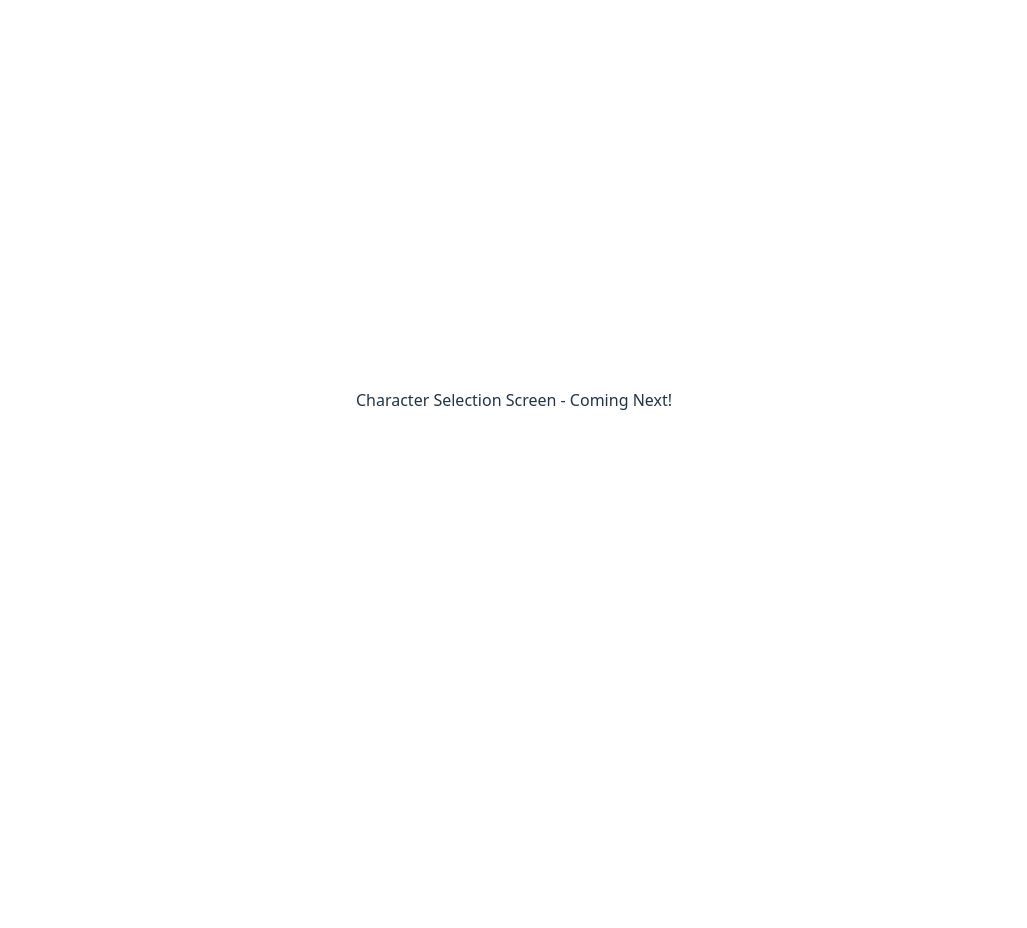
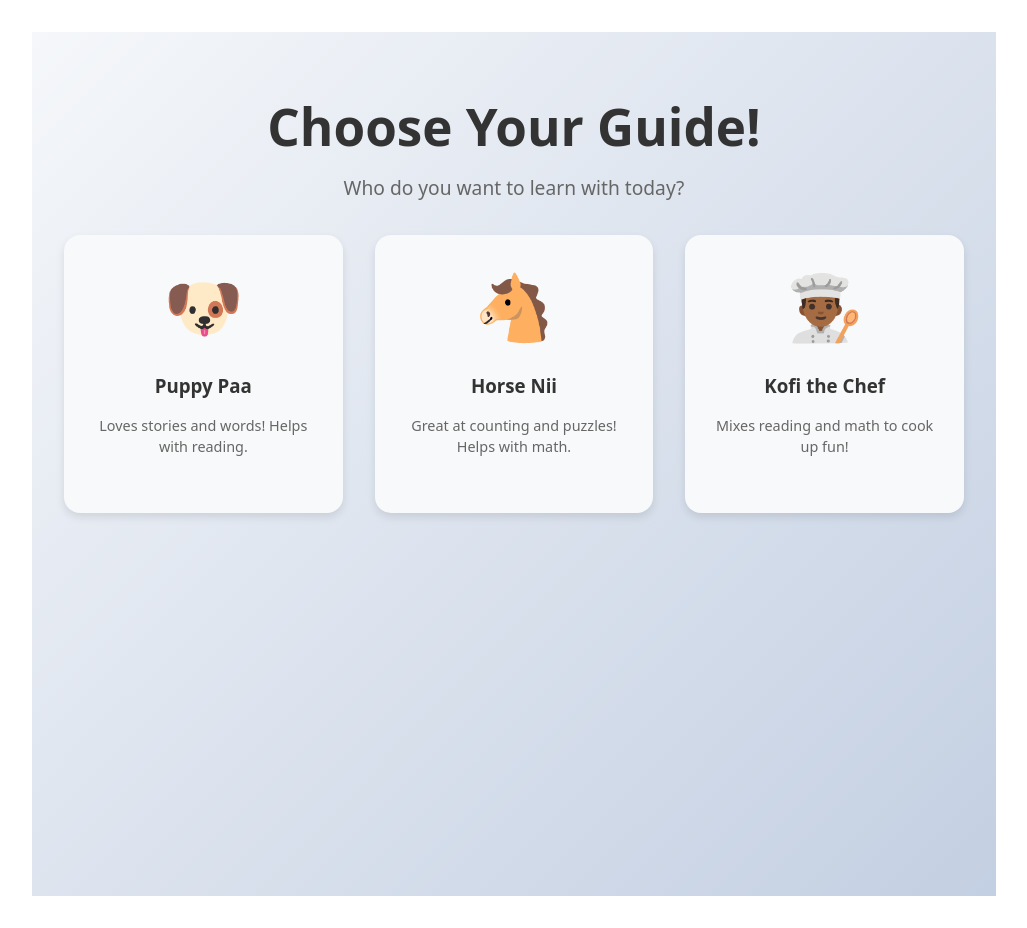
Before and after one commit to Samuel-cell-debug/learnplay-adventures, a React (Vite) app: page / in a window 1280 px wide. Both pictures are taken after a click on the button "Let's Play!". Shown: the whole page, without its empty margins (126-1153 px from the left). Before the commit the page ends 800 px from the top, so only its background shows below. Built offline with nearby package versions, Linux system fonts and the light colour scheme.

Commit message:
feat: add Character Selection screen with interactive cards

```diff
--- a/src/App.jsx
+++ b/src/App.jsx
@@ -2,23 +2,28 @@
 import { useState } from 'react'
 import './App.css'
 import HomePage from './pages/HomePage'
+import CharacterSelect from './pages/CharacterSelect' // Import the new component
 
 function App() {
-  // State to manage the current page/view
   const [currentPage, setCurrentPage] = useState('home');
+  const [selectedCharacter, setSelectedCharacter] = useState(null); // Track selected character
 
-  // Function to navigate to different pages
   const navigateTo = (pageName) => {
     setCurrentPage(pageName);
   }
 
-  // Render the current page
+  const handleSelectCharacter = (character) => {
+    setSelectedCharacter(character);
+    console.log("Selected character:", character); // We'll see this in the browser's console
+    // navigateTo('quest'); // We will set this up after building the quest logic
+  }
+
   const renderCurrentPage = () => {
     switch(currentPage) {
       case 'home':
         return <HomePage onStart={() => navigateTo('character-select')} />;
       case 'character-select':
-        return <div>Character Selection Screen - Coming Next!</div>;
+        return <CharacterSelect onSelectCharacter={handleSelectCharacter} />;
       default:
         return <HomePage onStart={() => navigateTo('character-select')} />;
     }
--- /dev/null
+++ b/src/components/CharacterCard.css
@@ -0,0 +1,32 @@
+/* src/components/CharacterCard.css */
+.character-card {
+  background-color: #f8f9fa;
+  border-radius: 16px;
+  padding: 20px;
+  text-align: center;
+  cursor: pointer;
+  transition: all 0.3s ease;
+  border: 3px solid transparent;
+  box-shadow: 0 4px 8px rgba(0, 0, 0, 0.1);
+}
+
+.character-card:hover {
+  transform: translateY(-5px);
+  border-color: var(--accent-color);
+  box-shadow: 0 8px 16px rgba(0, 0, 0, 0.2);
+}
+
+.character-image {
+  font-size: 4rem; /* Makes the emoji big */
+  margin-bottom: 1rem;
+}
+
+.character-info h3 {
+  color: #333;
+  margin-bottom: 0.5rem;
+}
+
+.character-info p {
+  color: #666;
+  font-size: 0.9rem;
+}
--- /dev/null
+++ b/src/components/CharacterCard.jsx
@@ -0,0 +1,23 @@
+// src/components/CharacterCard.jsx
+import './CharacterCard.css';
+
+const CharacterCard = ({ name, description, image, color, onSelect }) => {
+  return (
+    <div
+      className="character-card"
+      style={{ '--accent-color': color }}
+      onClick={onSelect}
+    >
+      <div className="character-image">
+        {/* We'll use emojis for now! Easy and fun. */}
+        <span role="img" aria-label={name}>{image}</span>
+      </div>
+      <div className="character-info">
+        <h3>{name}</h3>
+        <p>{description}</p>
+      </div>
+    </div>
+  );
+};
+
+export default CharacterCard;
--- /dev/null
+++ b/src/pages/CharacterSelect.css
@@ -0,0 +1,26 @@
+/* src/pages/CharacterSelect.css */
+.character-select-container {
+  padding: 2rem;
+  text-align: center;
+  background: linear-gradient(135deg, #f5f7fa 0%, #c3cfe2 100%);
+  min-height: 100vh;
+}
+
+.character-select-container h1 {
+  color: #333;
+  margin-bottom: 0.5rem;
+}
+
+.character-select-container p {
+  color: #666;
+  margin-bottom: 2rem;
+  font-size: 1.2rem;
+}
+
+.characters-grid {
+  display: grid;
+  grid-template-columns: repeat(auto-fit, minmax(250px, 1fr));
+  gap: 2rem;
+  max-width: 900px;
+  margin: 0 auto;
+}
--- /dev/null
+++ b/src/pages/CharacterSelect.jsx
@@ -0,0 +1,52 @@
+// src/pages/CharacterSelect.jsx
+import './CharacterSelect.css';
+import CharacterCard from '../components/CharacterCard';
+
+// This is our character data. Later, we can move it to a separate file.
+const CHARACTERS = [
+  {
+    id: 'puppy-paa',
+    name: 'Puppy Paa',
+    description: 'Loves stories and words! Helps with reading.',
+    image: '🐶',
+    color: '#6fb2e0', // Light blue
+  },
+  {
+    id: 'horse-nii',
+    name: 'Horse Nii',
+    description: 'Great at counting and puzzles! Helps with math.',
+    image: '🐴',
+    color: '#8bc34a', // Light green
+  },
+  {
+    id: 'kofi-chef',
+    name: 'Kofi the Chef',
+    description: 'Mixes reading and math to cook up fun!',
+    image: '👨🏾‍🍳',
+    color: '#ff9800', // Orange
+  }
+];
+
+const CharacterSelect = ({ onSelectCharacter }) => {
+  return (
+    <div className="character-select-container">
+      <h1>Choose Your Guide!</h1>
+      <p>Who do you want to learn with today?</p>
+
+      <div className="characters-grid">
+        {CHARACTERS.map((character) => (
+          <CharacterCard
+            key={character.id}
+            name={character.name}
+            description={character.description}
+            image={character.image}
+            color={character.color}
+            onSelect={() => onSelectCharacter(character)}
+          />
+        ))}
+      </div>
+    </div>
+  );
+};
+
+export default CharacterSelect;
```
